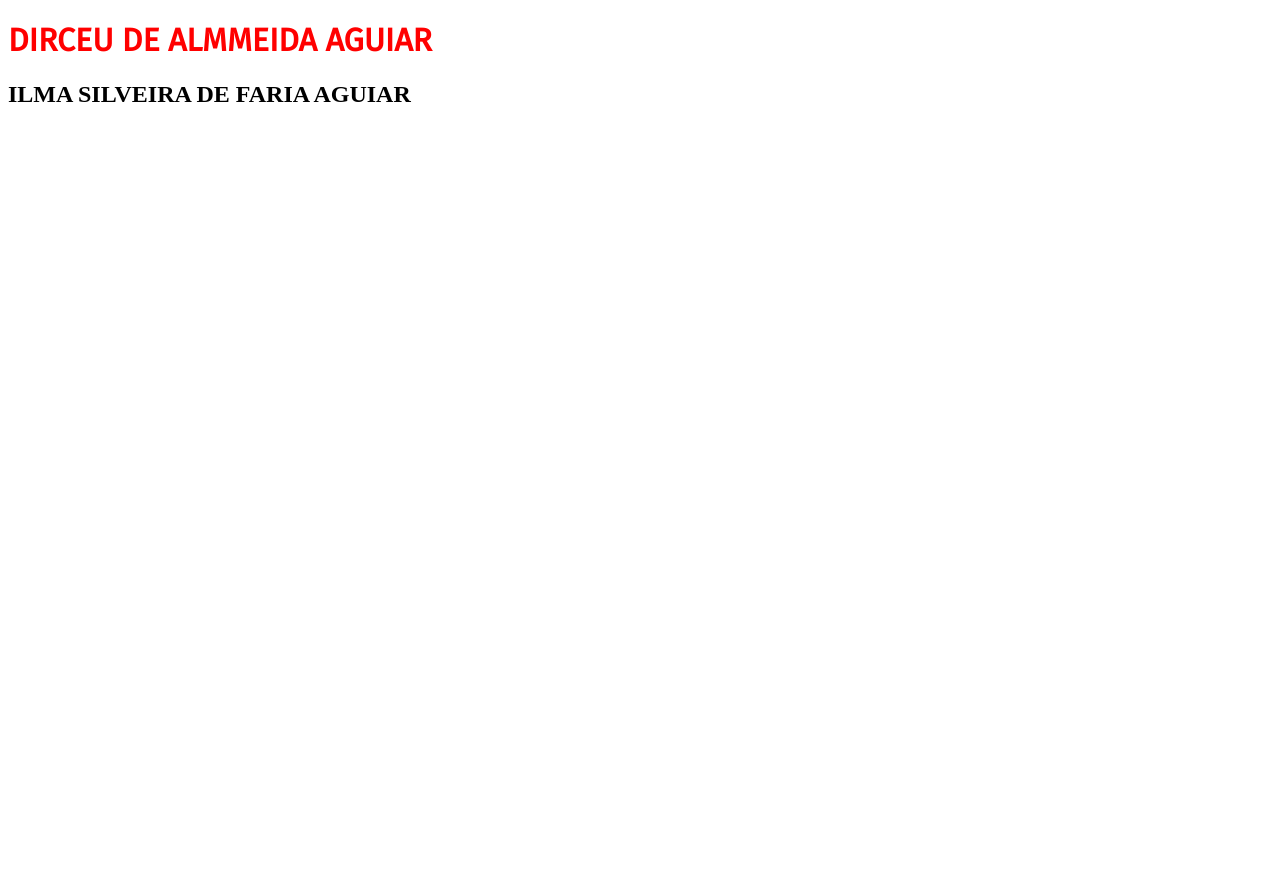
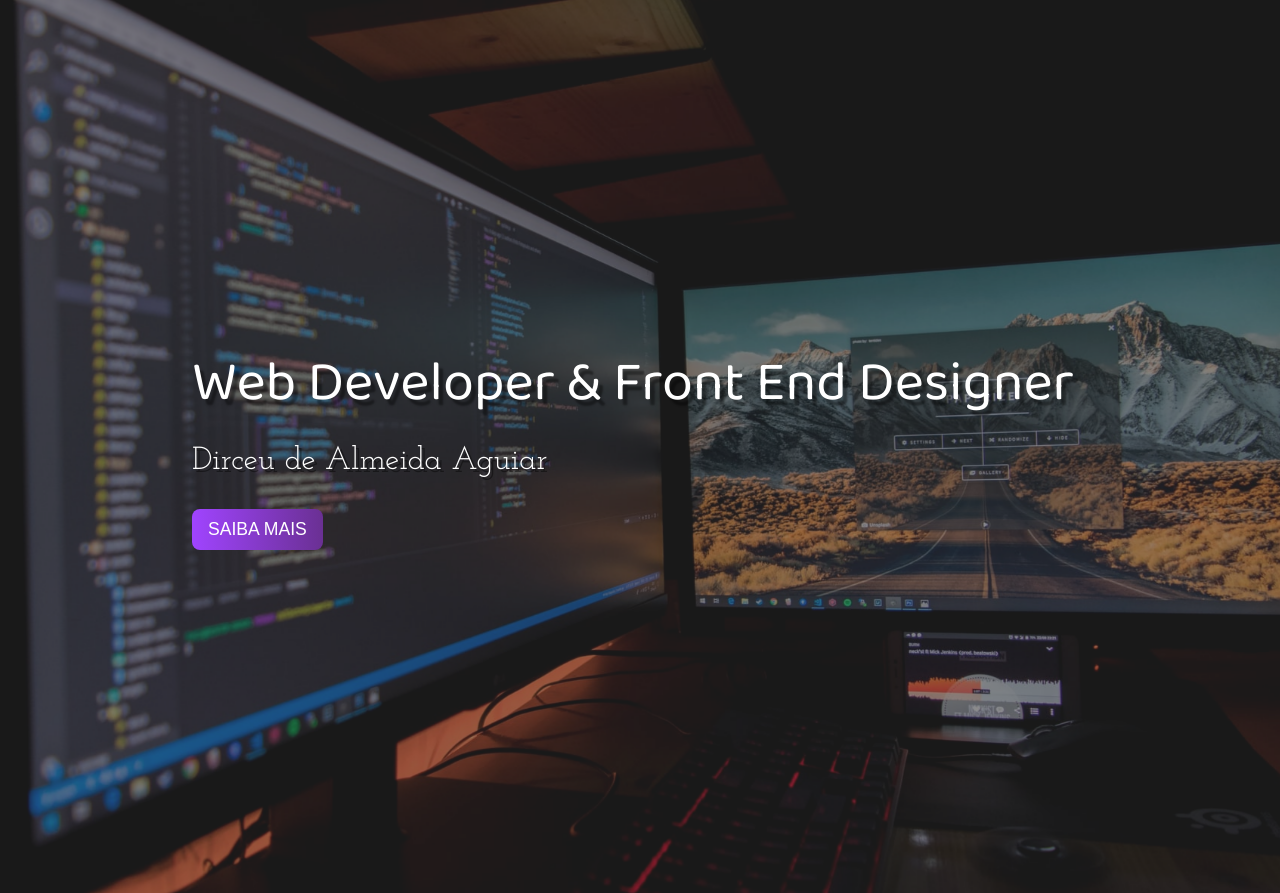
Before and after one commit to DirceuAlmei/repositorio, a Django app: page / in a window 1280 px wide. Run offline with Django 4.2, Linux system fonts and the light colour scheme; some libraries are stand-ins or nearby versions.

Commit message:
Pakage: header

```diff
--- a/aestudos/bestudos/templates/bestudos/estudos.html
+++ b/aestudos/bestudos/templates/bestudos/estudos.html
@@ -9,15 +9,25 @@
     <link rel="shortcut icon" href="{% static 'img/favicon.ico' %}" type="image/x-icon">
     <link rel="stylesheet" href="{% static 'css/dirceu.css' %}">
     <link rel="stylesheet" href="https://cdnjs.cloudflare.com/ajax/libs/font-awesome/6.1.1/css/all.min.css" integrity="sha512-KfkfwYDsLkIlwQp6LFnl8zNdLGxu9YAA1QvwINks4PhcElQSvqcyVLLD9aMhXd13uQjoXtEKNosOWaZqXgel0g==" crossorigin="anonymous" referrerpolicy="no-referrer" />
-    <link rel="apple-touch-icon" sizes="180x180" href="/apple-touch-icon.png">
-    <link rel="icon" type="image/png" sizes="32x32" href="/favicon-32x32.png">
-    <link rel="icon" type="image/png" sizes="16x16" href="/favicon-16x16.png">
+    <link rel="icon" type="image/png" sizes="32x32" href="{% static 'img/favicon-32x32.png'%}">
+    <link rel="apple-touch-icon" sizes="180x180" href="{% static 'img/apple-touch-icon.png'%}">
+    <link rel="icon" type="image/png" sizes="16x16" href="{% static 'img/favicon-16x16.png'%}">
     <link rel="manifest" href="/site.webmanifest">
     <script src="https://cdnjs.cloudflare.com/ajax/libs/font-awesome/6.1.1/js/all.min.js" integrity="sha512-6PM0qYu5KExuNcKt5bURAoT6KCThUmHRewN3zUFNaoI6Di7XJPTMoT6K0nsagZKk2OB4L7E3q1uQKHNHd4stIQ==" crossorigin="anonymous" referrerpolicy="no-referrer"></script>
 </head>
 <body>
-    <H1>DIRCEU DE ALMMEIDA AGUIAR</H1>
-    <h2>ILMA SILVEIRA DE FARIA AGUIAR</h2>
+    <div class="container">
+        <header>
+            <div class="img-wrapper">
+                <img src="{% static 'img/bg.jpg'%}" alt=""> <!-- Minha imagem de fundo -->
+            </div>
+            <div class="banner">
+                <h1>Web Developer & Front End Designer</h1>
+                <p>Dirceu de Almeida Aguiar</p>
+                <button>Saiba mais</button>
+            </div>
+        </header>
+    </div>
 
 
     <script src="{% static 'js/dirceu.js'%}"></script>
--- a/aestudos/static/css/dirceu.css
+++ b/aestudos/static/css/dirceu.css
@@ -1,6 +1,6 @@
 @import url('https://fonts.googleapis.com/css2?family=Baloo+Da+2&family=Fira+Sans:ital,wght@0,100;0,300;0,400;1,100;1,300&family=Josefin+Slab:ital,wght@0,100;0,200;0,300;0,400;0,500;0,600;0,700;1,100;1,200;1,300;1,400;1,500;1,600;1,700&family=Mulish:ital,wght@0,200;0,300;0,400;0,500;0,600;0,700;0,800;1,200;1,300;1,400;1,500;1,600;1,700;1,800&family=Nunito:ital,wght@0,200;0,300;0,400;0,500;1,200;1,300;1,400;1,500;1,600&family=Poppins:ital,wght@0,100;0,200;0,300;0,400;1,100;1,200;1,300&family=Quicksand:wght@300;400;500;600&family=Roboto:ital,wght@0,300;0,400;0,500;1,300;1,400;1,500&display=swap');
 
-@import url("https://cdnjs.cloudflare.com/ajax/libs/font-awesome/6.1.1/css/all.min.css" )
+@import url("https://cdnjs.cloudflare.com/ajax/libs/font-awesome/6.1.1/css/all.min.css" );
 
 body{
     font-family: 'Baloo Da 2', cursive;
@@ -12,10 +12,88 @@ body{
     font-family: 'Quicksand', sans-serif;
     font-family: 'Roboto', sans-serif;
 }
-h1{
-    color: red;
-    font-family: 'Fira Sans', sans-serif;
+*{
+    margin: 0;
+    padding: 0;
+    box-sizing: border-box;
 }
-h3{
-    font-family: 'Nunito', sans-serif;
+header{
+    width: 100%;
+    height: 100vh;
+    overflow: hidden;
+    position: relative;
 }
+.img-wrapper{
+    width: 100%;
+    height: 100%;
+    overflow: hidden;
+    background: rgba(0, 0, 0, 0.8);
+}
+.img-wrapper img{
+    width: 100%;
+    height: 100%;
+    object-fit: cover;
+    opacity: 0.5;
+    animation: zoom 20s;
+}
+
+@keyframes zoom { /* animação da imagem */
+    0%{
+        transform: scale(1.3);
+    }
+    100%{
+        transform: scale(1);
+    }
+}
+/* == baner == */
+
+.banner{
+    position: absolute;
+    top: 40%;
+    left: 15%;
+}
+.banner h1{
+    color: #fff;
+    font-size: 3.5rem;
+    font-family: 'Baloo Da 2', serif;
+    font-weight: 200;
+    text-shadow: .3rem .4rem 2px rgba(0, 0, 0, 0.4);
+    line-height: 3.5rem;
+    margin-bottom: 2rem;
+    opacity: 0;
+    animation: moveBanner 2s 0.5s forwards;
+}
+@keyframes moveBanner {
+    0%{
+        transform: translateY(10rem) rotateY(-30deg);
+    }
+    100%{
+        transform: translateY(0) rotateY(0);
+        opacity: 1;
+    }
+}
+.banner p{
+    color: #fff;
+    font-size: 2rem;
+    font-family: 'Josefin Slab', sans-serif;
+    text-shadow: .2rem .2rem rgba(0, 0, 0, 0.4);
+    margin-bottom: 2rem;
+    animation: moveBanner 2s 0.7s forwards;
+    opacity: 0;
+
+}
+.banner button{
+    font-family: 'Muli', sans-serif;
+    font-size: 1.1rem;
+    color: #fff;
+    padding: 10px 1rem;
+    border-radius: 8px;
+    background: #6a3093;  /* fallback for old browsers */
+    background: -webkit-linear-gradient(to right, #a044ff, #6a3093);  /* Chrome 10-25, Safari 5.1-6 */
+    background: linear-gradient(to right, #a044ff, #6a3093); /* W3C, IE 10+/ Edge, Firefox 16+, Chrome 26+, Opera 12+, Safari 7+ */
+    text-transform: uppercase;
+    border: none;
+    opacity: 0;
+    animation: moveBanner 2s 0.9s forwards;
+
+}
```
Also changed, not shown: README.md, aestudos/static/img/bg-orcamento.jpg (added), aestudos/static/img/bg.jpg (added), aestudos/static/img/conhecimentos.png (added), aestudos/static/img/proj1.jpg (added), aestudos/static/img/proj2.jpg (added), aestudos/static/img/proj3.jpg (added), aestudos/static/img/site.webmanifest, 1 other file.
